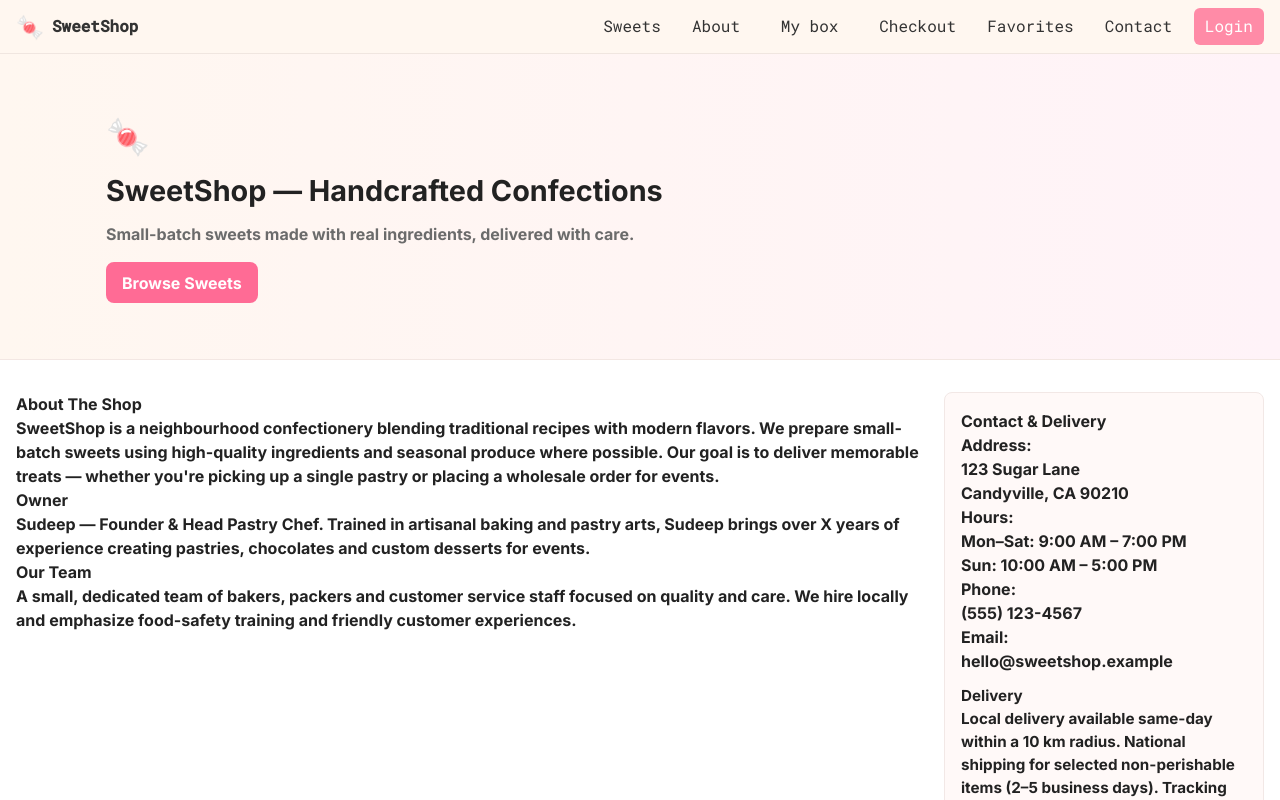
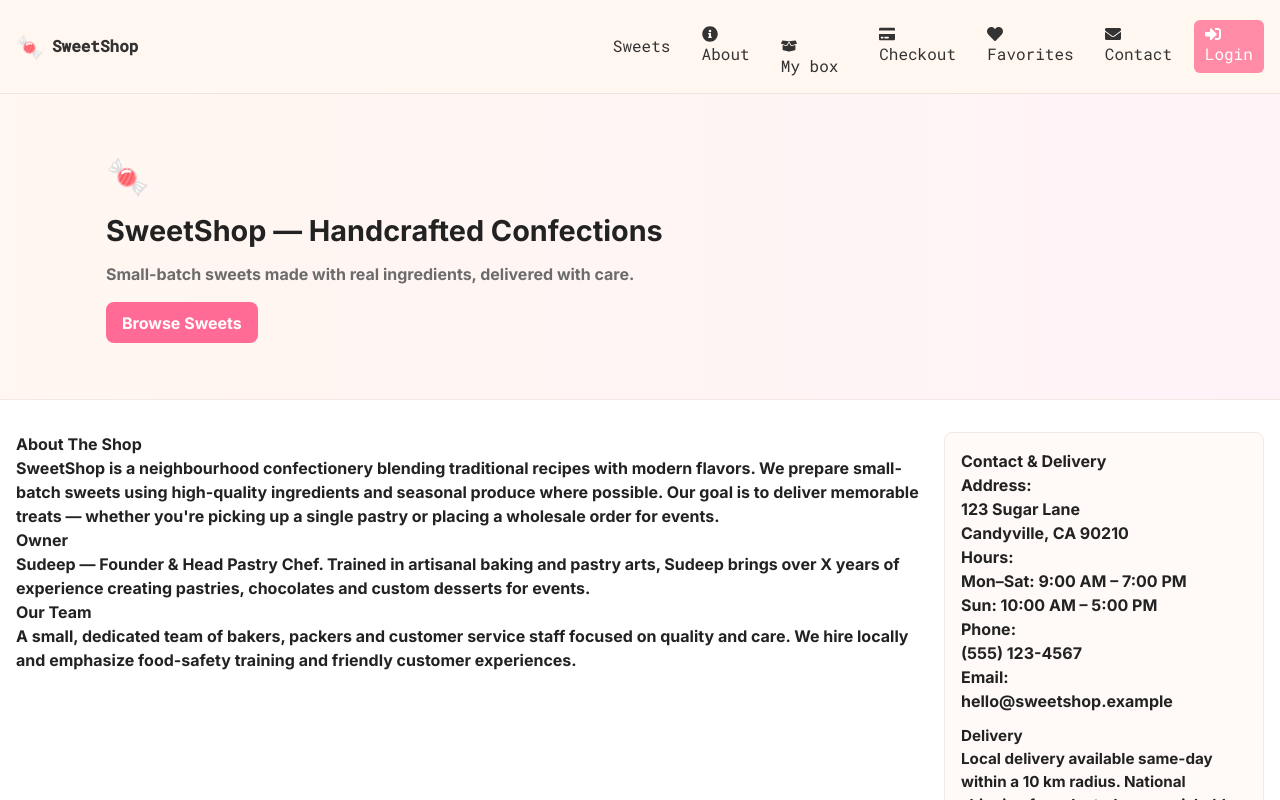
Before and after one commit to Sudeepkumar0/Sweet-shop, a React (Vite) app in the folder frontend/: page /about in a window 1280 px wide. Shown: the top 800 px of the page. Built offline with nearby package versions, Linux system fonts and the light colour scheme.

Commit message:
chore(nav): remove icon from Sweets link

```diff
--- a/frontend/src/NavBar.jsx
+++ b/frontend/src/NavBar.jsx
@@ -2,6 +2,16 @@ import React, { useState, useContext, useRef, useEffect } from "react";
 import { Link } from "react-router-dom";
 import { AuthContext } from "./AuthContext";
 import { CartContext } from "./CartContext";
+import {
+  FaCandyCane,
+  FaInfoCircle,
+  FaBoxOpen,
+  FaCreditCard,
+  FaHeart,
+  FaEnvelope,
+  FaSignInAlt,
+  FaSignOutAlt,
+} from "react-icons/fa";
 import "./styles/navbar.css";
 
 export default function NavBar() {
@@ -44,6 +54,9 @@ export default function NavBar() {
           Sweets
         </Link>
         <Link to="/about" className="nav-item" onClick={() => setOpen(false)}>
+          <span className="nav-icon">
+            <FaInfoCircle />
+          </span>
           About
         </Link>
         <div
@@ -58,6 +71,9 @@ export default function NavBar() {
             }}
             className="nav-item"
           >
+            <span className="nav-icon">
+              <FaBoxOpen />
+            </span>
             My box
             {count > 0 && (
               <span
@@ -126,6 +142,9 @@ export default function NavBar() {
           className="nav-item"
           onClick={() => setOpen(false)}
         >
+          <span className="nav-icon">
+            <FaCreditCard />
+          </span>
           Checkout
         </Link>
         <Link
@@ -133,10 +152,16 @@ export default function NavBar() {
           className="nav-item"
           onClick={() => setOpen(false)}
         >
+          <span className="nav-icon">
+            <FaHeart />
+          </span>
           Favorites
         </Link>
 
         <Link to="/contact" className="nav-item" onClick={() => setOpen(false)}>
+          <span className="nav-icon">
+            <FaEnvelope />
+          </span>
           Contact
         </Link>
 
@@ -148,6 +173,9 @@ export default function NavBar() {
               setOpen(false);
             }}
           >
+            <span className="nav-icon">
+              <FaSignOutAlt />
+            </span>
             Logout
           </button>
         ) : (
@@ -156,6 +184,9 @@ export default function NavBar() {
             className="nav-item nav-cta"
             onClick={() => setOpen(false)}
           >
+            <span className="nav-icon">
+              <FaSignInAlt />
+            </span>
             Login
           </Link>
         )}
```
